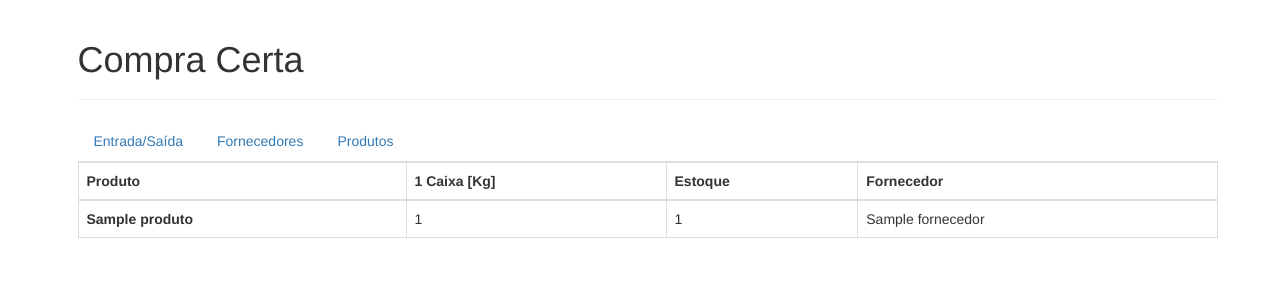
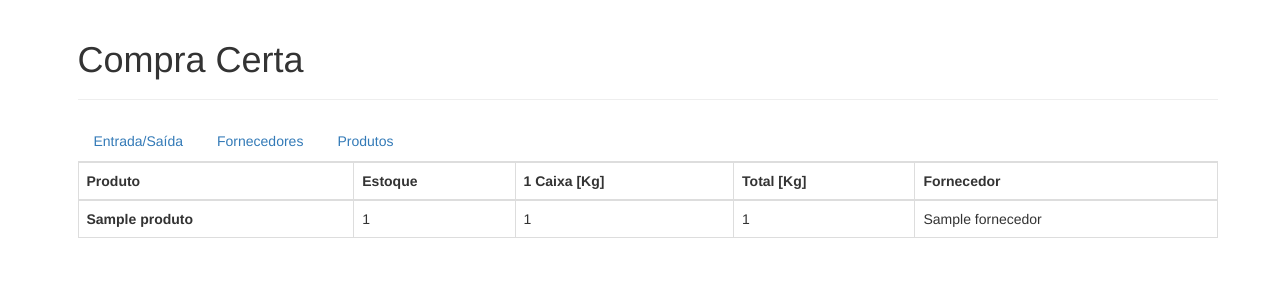
Before and after one commit to ericguim/sistema_compra_certa, a Django app: page / in a window 1280 px wide. Shown: the top 300 px of the page. Run offline with Django 3.2, Linux system fonts and the light colour scheme; tables that the repository leaves empty hold one stand-in row (values such as "Sample post"); some libraries are stand-ins or nearby versions.

Commit message:
Alterada tabela Estoque

```diff
--- a/estoque/models.py
+++ b/estoque/models.py
@@ -25,6 +25,9 @@ class Produto(models.Model):
     def remover(self, quantidade):
         self.estoque -= quantidade
         self.save()
+
+    def total(self):
+        return self.estoque * self.peso_caixa
 
 class Fornecedor(models.Model):
     class Meta:
--- a/estoque/templates/estoque.html
+++ b/estoque/templates/estoque.html
@@ -41,8 +41,9 @@
                 <thead>
                   <tr>
                     <th scope="col">Produto</th>
+                    <th scope="col">Estoque</th>
                     <th scope="col">1 Caixa [Kg]</th>
-                    <th scope="col">Estoque</th>
+                    <th scope="col">Total [Kg]</th>
                     <th scope="col">Fornecedor</th>
                   </tr>
                 </thead>
@@ -52,8 +53,9 @@
                     {% for produto in produtos %}
                         <tr>
                             <th scope="row">{{ produto.nome }}</th>
+                            <td>{{ produto.estoque }}</td>
                             <td>{{ produto.peso_caixa }}</td>
-                            <td>{{ produto.estoque }}</td>
+                            <td>{{ produto.total }}</td>
                             <td>{{ produto.fornecedor }}</td>
                         </tr>
                     {% endfor %}
```
